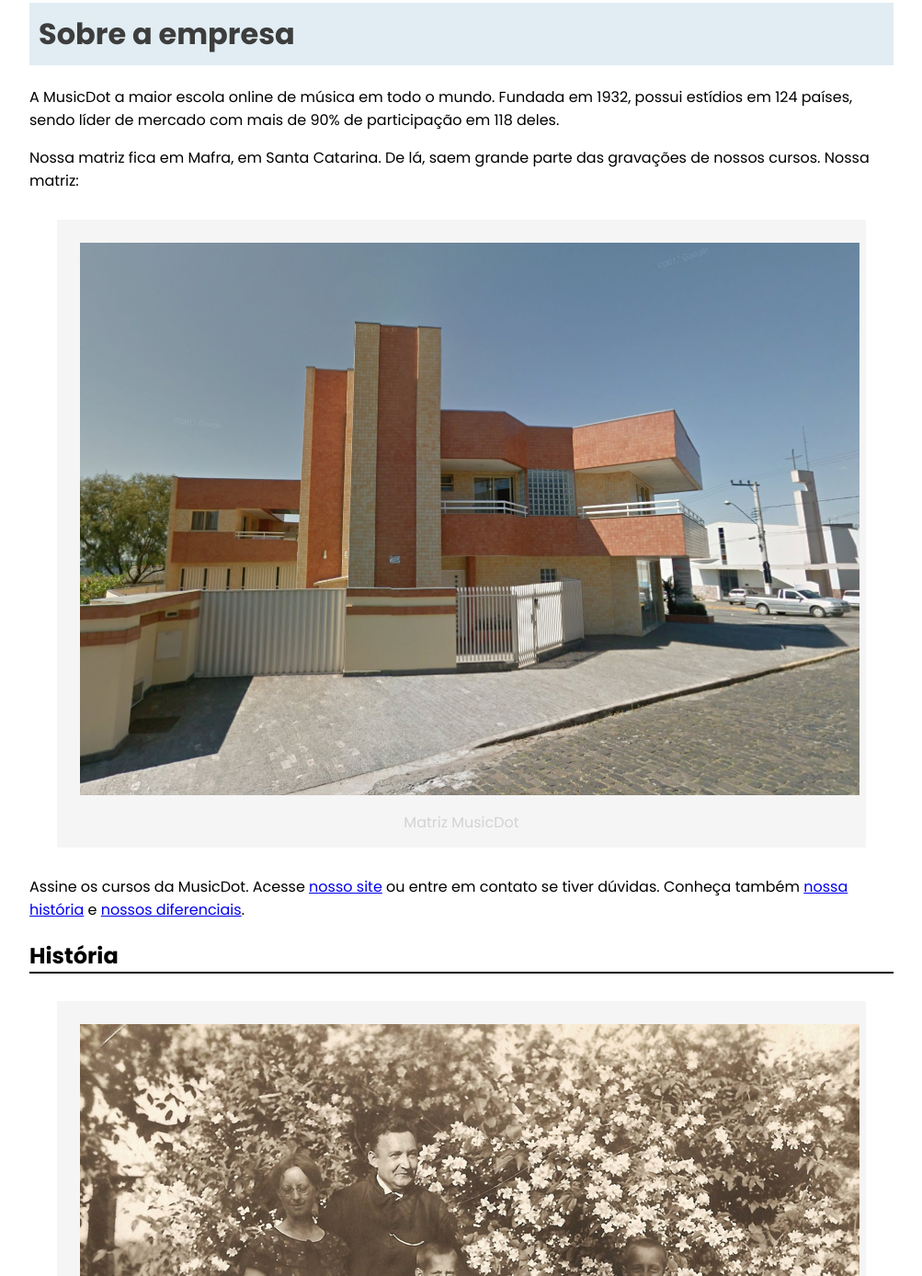
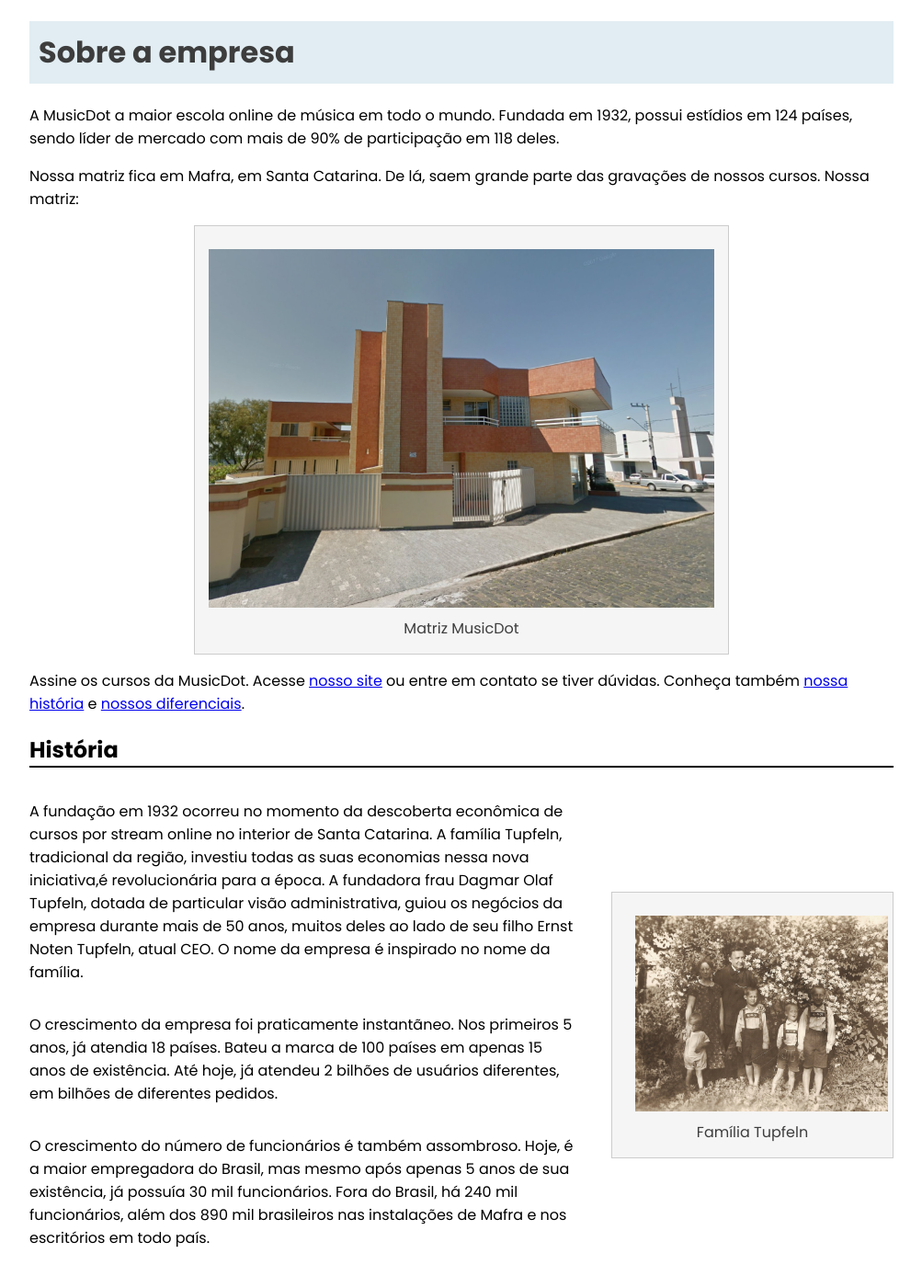
Before and after one commit to juliaprabelo/juliaprabelo.github.io, a plain HTML site: page sobre.html in a window 1280 px wide. Shown: the part 95-1483 px from the top of the page at 92% size, without its empty margins (138-1141 px from the left). Drawn offline with Linux system fonts and the light colour scheme.

Commit message:
Atividade CSS- 4

```diff
--- a/sobre.html
+++ b/sobre.html
@@ -20,7 +20,7 @@
       das gravações de nossos cursos. Nossa matriz:
     </p>
 
-    <figure>
+    <figure id="figuramatriz">
       <img src="img/matriz-musicdot.png" alt="Matriz MusicDot" />
       <figcaption>Matriz MusicDot</figcaption>
     </figure>
@@ -31,10 +31,8 @@
 
     <h2 id="historia">História</h2>
 
-    <figure>
-      <img src="img/familia-tupfeln.jpg" alt="Imagem da família Tupfeln" />
-      <figcaption>Família Tupfeln</figcaption>
-    </figure>
+    <div class="container-familia">
+    <div class="textofamilia">
     <p>
       A fundação em 1932 ocorreu no momento da descoberta econômica de cursos
       por stream online no interior de Santa Catarina. A família Tupfeln,
@@ -58,12 +56,20 @@
       funcionários, além dos 890 mil brasileiros nas instalações de Mafra e nos
       escritórios em todo país.
     </p>
+    </div>
+     <figure id="figurafamilia">
+    <img src="img/familia-tupfeln.jpg" alt="Imagem da família Tupfeln" />
+    <figcaption>Família Tupfeln</figcaption>
+    </figure>
+    </div>
+
     <p>
       Dada a importância econômica da empresa para o Brasil, a família Tupfeln
       já recebeu diversos prêmios, homenagens e condecorações. Todos os
       presidentes do Brasil já visitaram as instalações da MusicDot, além de
       presidentes da União Européia, Ásia e o secretário-geral da ONU.
     </p>
+
     <h2 id="diferenciais">Diferenciais</h2>
     <ul>
       <li>Menor preço do mercado, garantido</li>
--- a/style.css
+++ b/style.css
@@ -1,27 +1,69 @@
+@import url("https://fonts.googleapis.com/css2?family=Poppins:ital,wght@0,100;0,200;0,300;0,400;0,500;0,600;0,700;0,800;0,900;1,100;1,200;1,300;1,400;1,500;1,600;1,700;1,800;1,900&display=swap");
 
-@import url('https://fonts.googleapis.com/css2?family=Poppins:ital,wght@0,100;0,200;0,300;0,400;0,500;0,600;0,700;0,800;0,900;1,100;1,200;1,300;1,400;1,500;1,600;1,700;1,800;1,900&display=swap');
-
-body{
+body {
     font-family: "Poppins", sans-serif;
-    width: 940px;
+    max-width: 940px;
     margin: 0 auto;
+    padding: 20px;
 }
-h1{
-    color: #3D3D3D;
-    background-color: #E1EDF2;
+h1 {
+  color: #3d3d3d;
+  background-color: #e1edf2;
   padding: 10px;
 }
-h2{
+h2 {
   border-bottom: 2px solid black;
 }
-figure{
+figure {
   align-items: center;
   text-align: center;
   background-color: whitesmoke;
   color: lightgrey;
+  border: 1px solid #ccc;
   padding: 15px;
-    margin: 30px;;
+  margin: 30px;
+  max-width: 100%;
 }
-img{
+figure figcaption {
+  text-align: center;
+  width: 100%;
+  color: #3d3d3d;
+}
+img {
   margin: 10px;
 }
+#figuramatriz {
+  display: flex;
+  justify-content: center;
+  flex-direction: column;
+  margin: auto;
+  width: 550px;
+}
+#figuramatriz img {
+  width: 100%;
+}
+
+#figurafamilia {
+  width: 275px;
+  flex: 0 0 275px;
+  display: flex;
+  flex-direction: column;
+  align-items: flex-start;
+  text-align: right;
+  padding: 15px;
+  margin: 0;
+}
+#figurafamilia img {
+  width: 100%;
+}
+.container-familia {
+  display: flex;
+  align-items: center;
+  gap: 32px;
+  width: 100%;
+}
+.textofamilia{
+  display: flex;
+  flex-direction: column;
+  text-align: start;
+}
```
Lines whose indentation alone changed are shown as unchanged.
